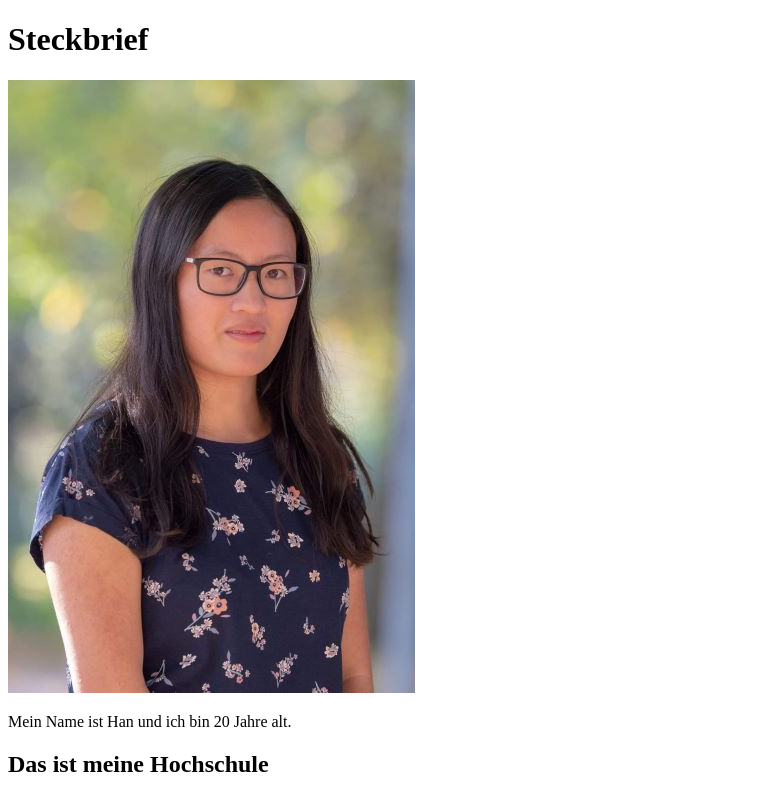
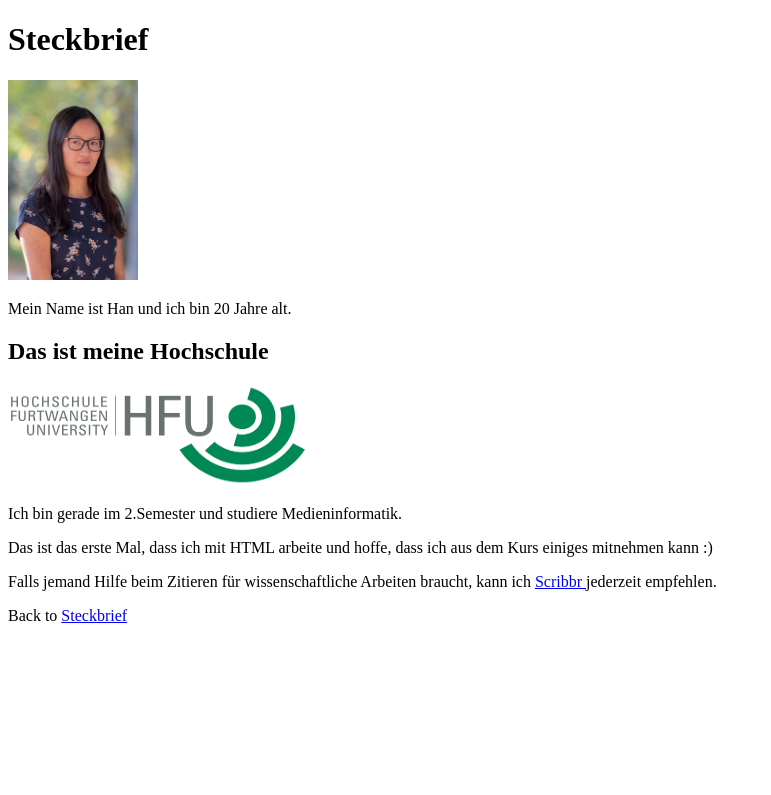
Before and after one commit to baohannguyen/GIS-SoSe-2021, a plain HTML site: page Aufgabe 1.1/index.html in a window 1280 px wide. Shown: the top 795 px of the page, without its empty margins (0-771 px from the left). Drawn offline with Linux system fonts and the light colour scheme.

Commit message:
Aufgabe 1.1

```diff
--- a/Aufgabe 1.1/index.html
+++ b/Aufgabe 1.1/index.html
@@ -7,12 +7,11 @@
 
 <body>
     <h1 id= "me"> Steckbrief</h1>
-    <img src = "portrait 1.jpg">
-
+    <img src = "portrait.jpg" height= "200px" width="130px">
     <p>Mein Name ist Han und ich bin 20 Jahre alt.</p>
     <h2>Das ist meine Hochschule</h2>
 
-    <img src = "1200px-Hochschule_Furtwangen_HFU_logo.svg-1.png">
+    <img src = "1200px-Hochschule_Furtwangen_HFU_logo.svg.png" height= "100px" width ="300">
     <p>Ich bin gerade im 2.Semester und studiere Medieninformatik. </p>
     <p>Das ist das erste Mal, dass ich mit HTML arbeite und hoffe, dass ich aus dem Kurs einiges mitnehmen kann :)</p>
     <p>Falls jemand Hilfe beim Zitieren für wissenschaftliche Arbeiten braucht, kann ich <a href = "https://www.scribbr.de/">  Scribbr </a> jederzeit empfehlen. </p>
```
Also changed, not shown: Aufgabe 1.1/1200px-Hochschule_Furtwangen_HFU_logo.svg-1.png (deleted), Aufgabe 1.1/portrait 1.jpg (deleted).
